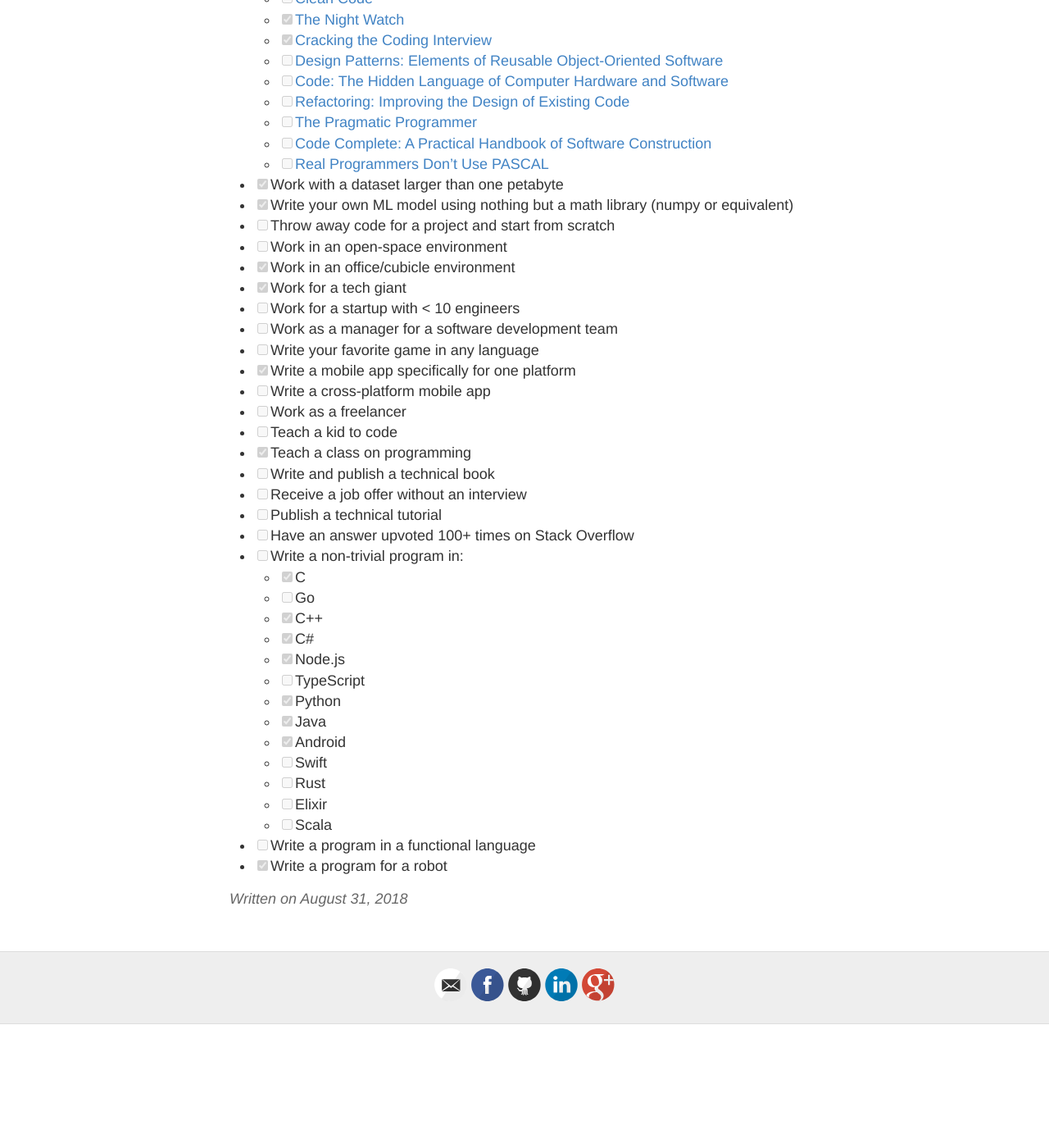
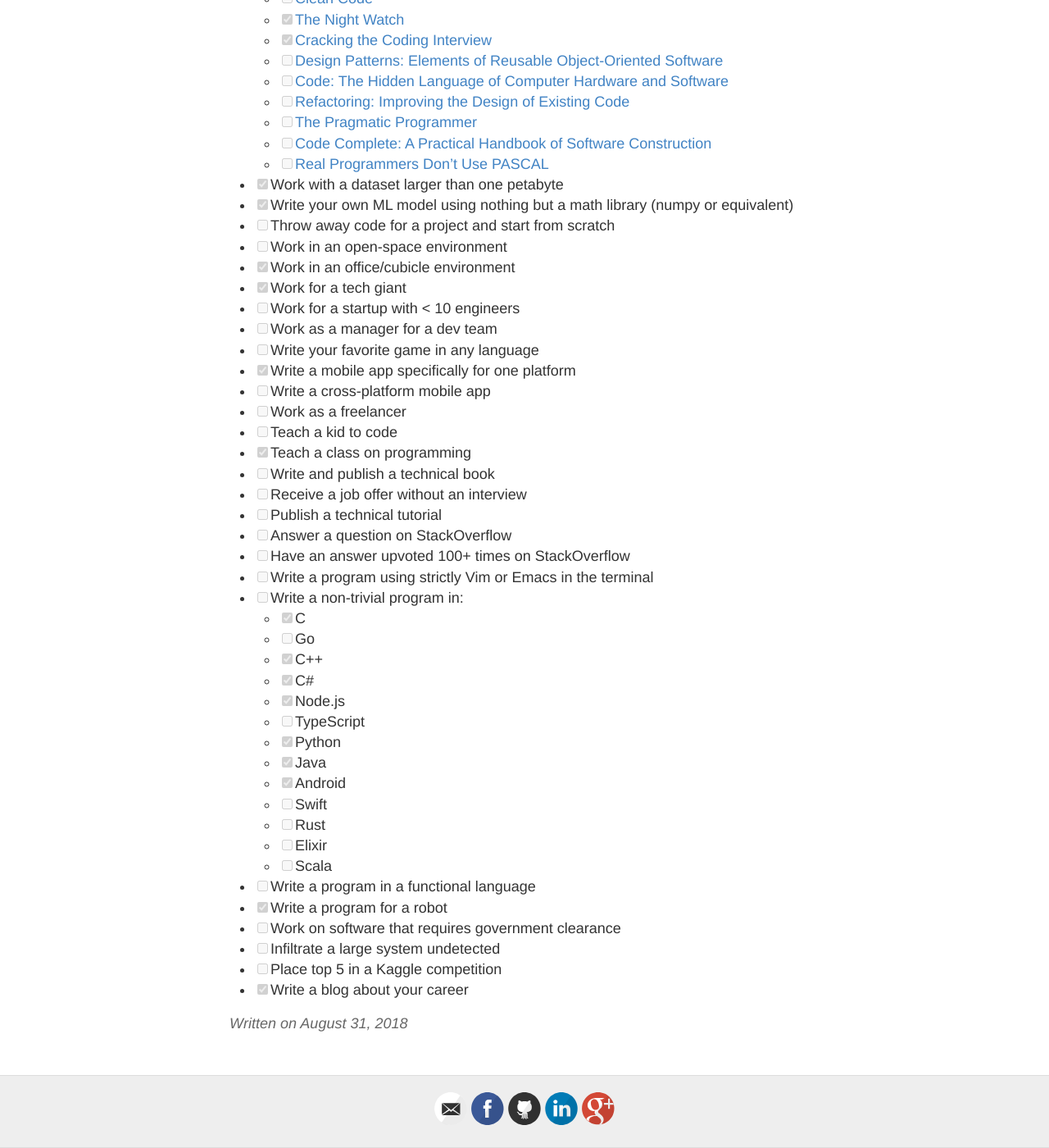
Before and after one commit to tbarlow12/tbarlow12.github.io, a Jekyll site: the page built from _posts/2018-8-31-bucket-list.md, in a window 1280 px wide and 1400 px high, scrolled down 757 px. Shown: the whole window at 82% size. Built offline with Jekyll 4.4.1, drawn with Linux system fonts in a browser that asks for light colours; before the commit the page ends 2006 px from its top, so only the background shows below that.

Commit message:
add to bucket list

```diff
--- a/_posts/2018-8-31-bucket-list.md
+++ b/_posts/2018-8-31-bucket-list.md
@@ -37,7 +37,7 @@ This is an ever-growing, ever-changing list of things I would like to accomplish
 - [x] Work in an office/cubicle environment
 - [x] Work for a tech giant
 - [ ] Work for a startup with < 10 engineers
-- [ ] Work as a manager for a software development team
+- [ ] Work as a manager for a dev team
 - [ ] Write your favorite game in any language
 - [x] Write a mobile app specifically for one platform
 - [ ] Write a cross-platform mobile app
@@ -47,7 +47,9 @@ This is an ever-growing, ever-changing list of things I would like to accomplish
 - [ ] Write and publish a technical book
 - [ ] Receive a job offer without an interview
 - [ ] Publish a technical tutorial
-- [ ] Have an answer upvoted 100+ times on Stack Overflow
+- [ ] Answer a question on StackOverflow
+- [ ] Have an answer upvoted 100+ times on StackOverflow
+- [ ] Write a program using strictly Vim or Emacs in the terminal
 - [ ] Write a non-trivial program in:
     - [x] C
     - [ ] Go
@@ -64,3 +66,7 @@ This is an ever-growing, ever-changing list of things I would like to accomplish
     - [ ] Scala
 - [ ] Write a program in a functional language
 - [x] Write a program for a robot
+- [ ] Work on software that requires government clearance
+- [ ] Infiltrate a large system undetected
+- [ ] Place top 5 in a Kaggle competition
+- [x] Write a blog about your career
```
Also changed, not shown: _posts/2018-6-15-the-difference.md (+1 -1 lines).
